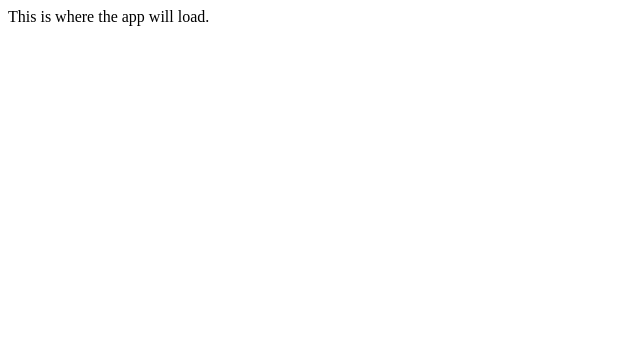
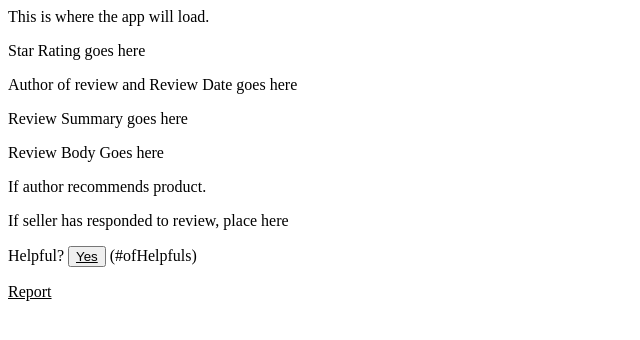
Before and after one commit to xXZonkerzzXx/hr-atx57-project-catwalk, a React app: page / in a window 1280 px wide. Shown: the top 340 px of the page, without its empty margins (0-640 px from the left). Built offline with nearby package versions, Linux system fonts and the light colour scheme; the HTML template or start-up script is replaced by a standard one.

Commit message:
Reconfigured css file for css grid styling

```diff
--- a/src/components/App.jsx
+++ b/src/components/App.jsx
@@ -1,5 +1,6 @@
 import React from 'react';
 import ReactDOM from 'react-dom';
+import Reviews from './ReviewList.jsx';
 
 class App extends React.Component {
   constructor(props) {
@@ -12,9 +13,10 @@ class App extends React.Component {
       <main>
         This is where the app will load.
         {/* <Overview />
-        <Reviews />
+
         <Questions />
         <Related /> */}
+        <Reviews />
       </main>
     );
   }
--- a/src/components/ReviewList.jsx
+++ b/src/components/ReviewList.jsx
@@ -8,7 +8,7 @@ class ReviewList extends React.Component {
 
   render() {
     return (
-      <div>
+      <div id="review-list">
         <ReviewTile />
       </div>
     );
```
Also changed, not shown: 4 other files (tests, documents, lock files or other folders).
